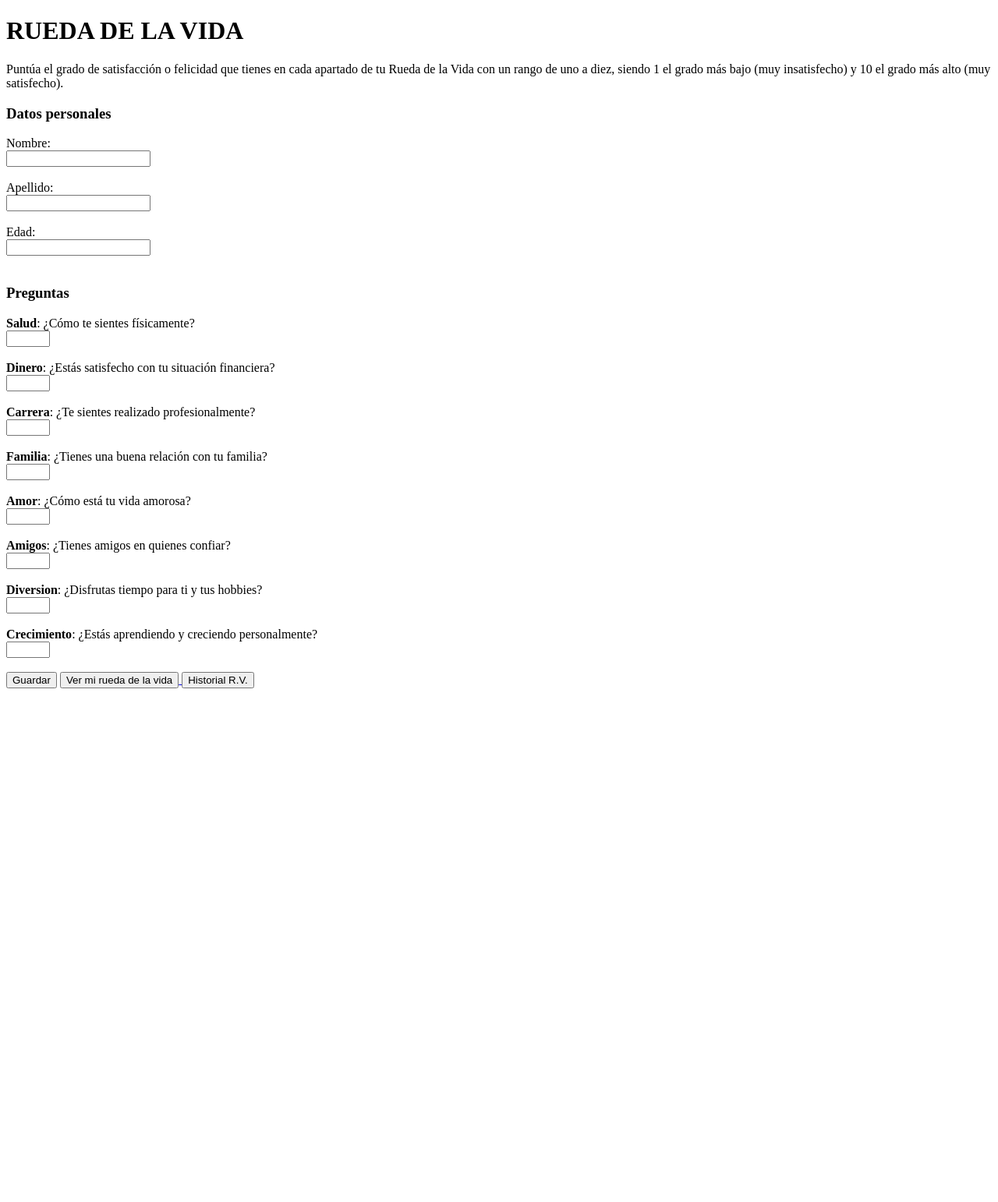
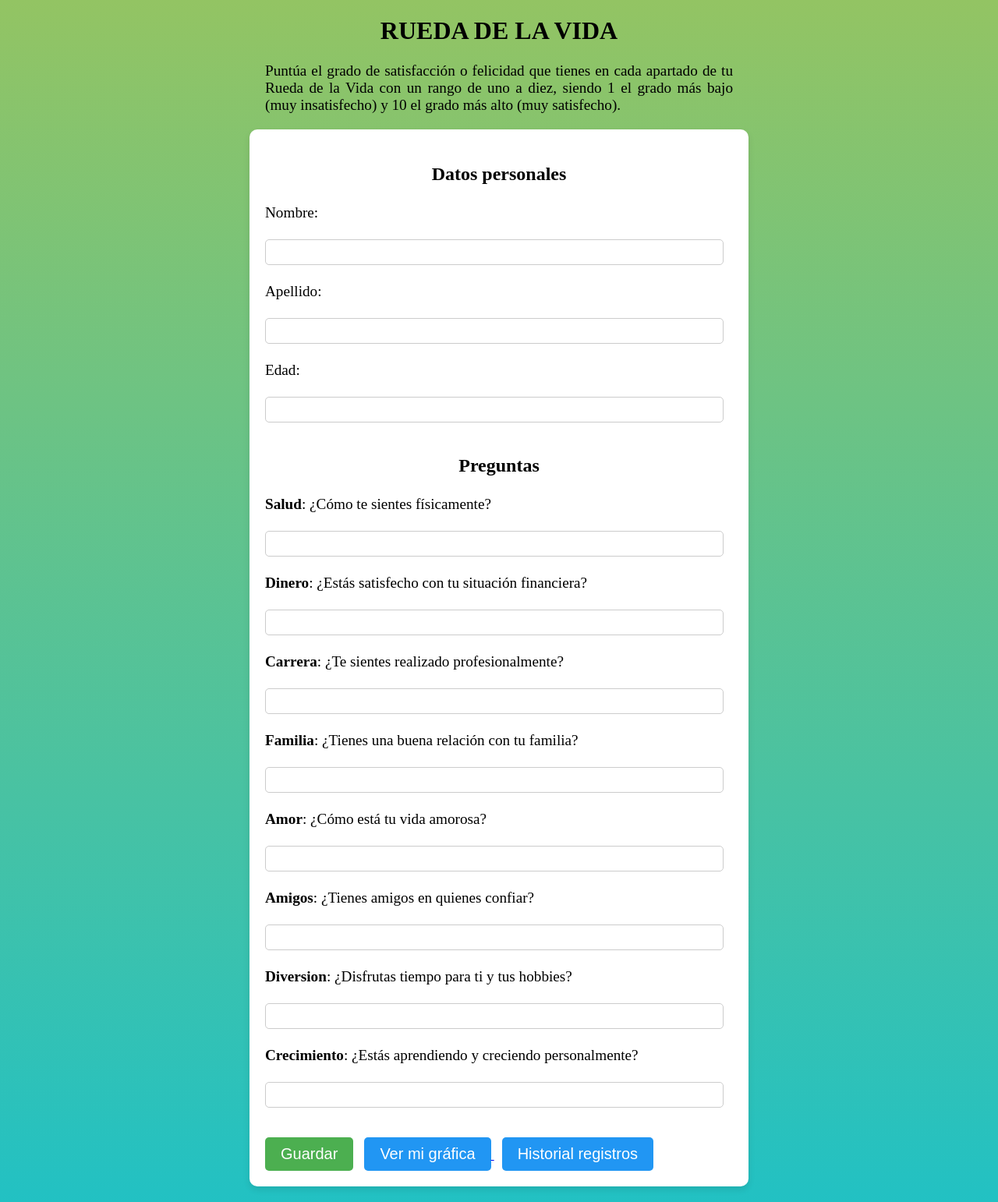
Before and after one commit to DS-PROJECT-SAS/PROYECTO-WEB, a Flask app: page / in a window 1280 px wide. Shown: the whole page at 78% size. Before the commit the page ends 883 px from the top, so only its background shows below. Run offline with Flask 3, Linux system fonts and the light colour scheme.

Commit message:
Se agregaron estilos css

```diff
--- a/app.py
+++ b/app.py
@@ -95,6 +95,7 @@ def ver_registros():
     return render_template_string('''
     <html>
     <head><title>Registros guardados</title></head>
+    <link rel="stylesheet" href="/static/css/registros.css">
     <body>
         <h2>Preguntas por categoría</h2>
         <ul>
--- a/datos_rueda.csv
+++ b/datos_rueda.csv
@@ -1,4 +1,3 @@
 nombre,apellido,edad,salud,dinero,carrera,familia,amor,amigos,diversion,crecimiento
 PEPITO,PEREZ,33,1,5,8,3,7,2,3,7
 Juan,Perez,30,8,7,9,6,7,8,9,7
-Ana,López,28,7,6,8,9,6,8,7,9
--- /dev/null
+++ b/static/css/formulario.css
@@ -0,0 +1,74 @@
+
+    body {
+        background: rgb(34,193,195);
+        background: linear-gradient(0deg, rgba(34,193,195,1) 0%, rgba(147,196,99,1) 100%);
+    }
+
+    h1 {
+        text-align: center;
+        color: black;
+    }
+
+    form {
+        background-color: white;
+        padding: 20px;
+        max-width: 600px;
+        margin: 20px auto;
+        border-radius: 10px;
+        box-shadow: 0 4px 8px rgba(0, 0, 0, 0.1);
+    }
+
+    h3 {
+        color: black;
+        margin-bottom: 25px;
+        text-align: center;
+        font-size:x-large;
+    }
+
+    label {
+        display: block;
+        margin-top: 5px;
+        color: black;
+        font-size: larger;
+    }
+
+    input[type="text"],
+    input[type="number"] {
+        width: 95%;
+        padding: 8px;
+        margin-top: 5px;
+        border-radius: 5px;
+        border: 1px solid #ccc;
+    }
+
+    button {
+        margin-top: 20px;
+        padding: 10px 20px;
+        background-color: #4CAF50;
+        color: white;
+        border: none;
+        border-radius: 5px;
+        cursor: pointer;
+        font-size: 20px;
+    }
+
+    button:hover {
+        background-color: #45a049;
+    }
+
+    a button {
+        background-color: #2196F3;
+        margin-left: 10px;
+    }
+
+    a button:hover {
+        background-color: #1976D2;
+    }
+
+    p {
+        text-align: justify;
+        max-width: 600px;
+        margin: auto;
+        color: black;
+        font-size:larger;
+    }
--- a/templates/formulario.html
+++ b/templates/formulario.html
@@ -2,9 +2,11 @@
 <html lang="es">
 <head>
     <meta charset="UTF-8">
+    <link rel="stylesheet" href="/static/css/formulario.css">
     <title>Rueda de la vida</title>
 </head>
 <body>
+
     <h1>RUEDA DE LA VIDA</h1>
     <p>Puntúa el grado de satisfacción o felicidad que tienes en cada apartado de tu Rueda de la Vida con un rango de uno a diez, siendo 1 el grado más bajo (muy insatisfecho) y 10 el grado más alto (muy satisfecho).</p>
 
@@ -28,11 +30,11 @@
         <button type="submit">Guardar</button>
 
         <a href="/grafico" target="_blank">
-            <button type="button">Ver mi rueda de la vida</button>
+            <button type="button">Ver mi gráfica</button>
         </a>
 
         <a href="/registros" target="_blank">
-            <button type="button">Historial R.V.</button>
+            <button type="button">Historial registros</button>
         </a>
     </form>
 </body>
```
Also changed, not shown: static/css/registros.css (added, +78 -0 lines), static/054843_185718e8c6af49ceab786d5b10254908~mv2.avif (added), static/RV.jpg (added), static/css/styles.css (deleted), static/grafico.png, static/grafico_2.png (added).
